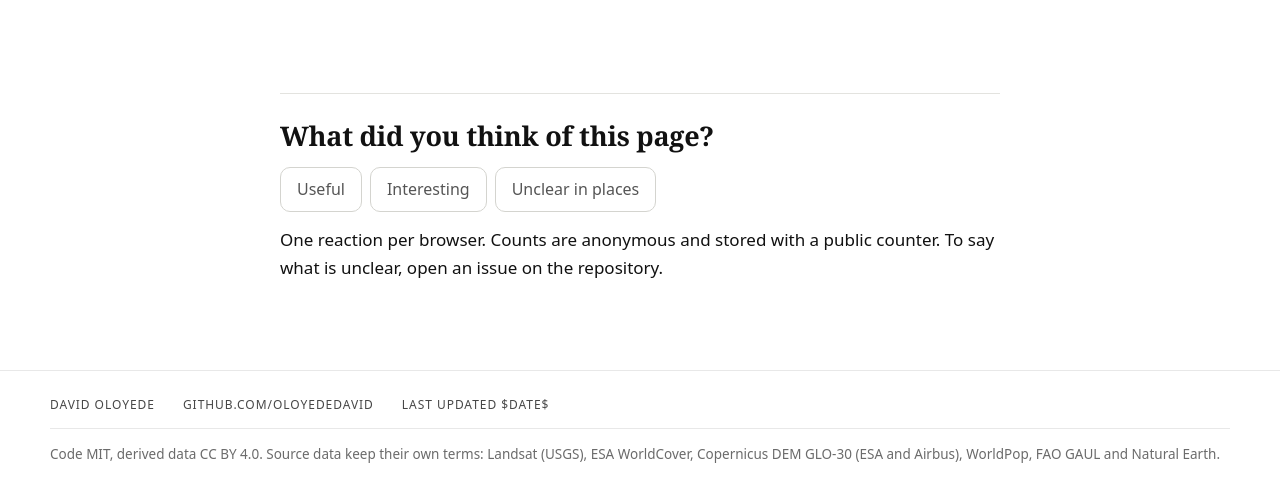
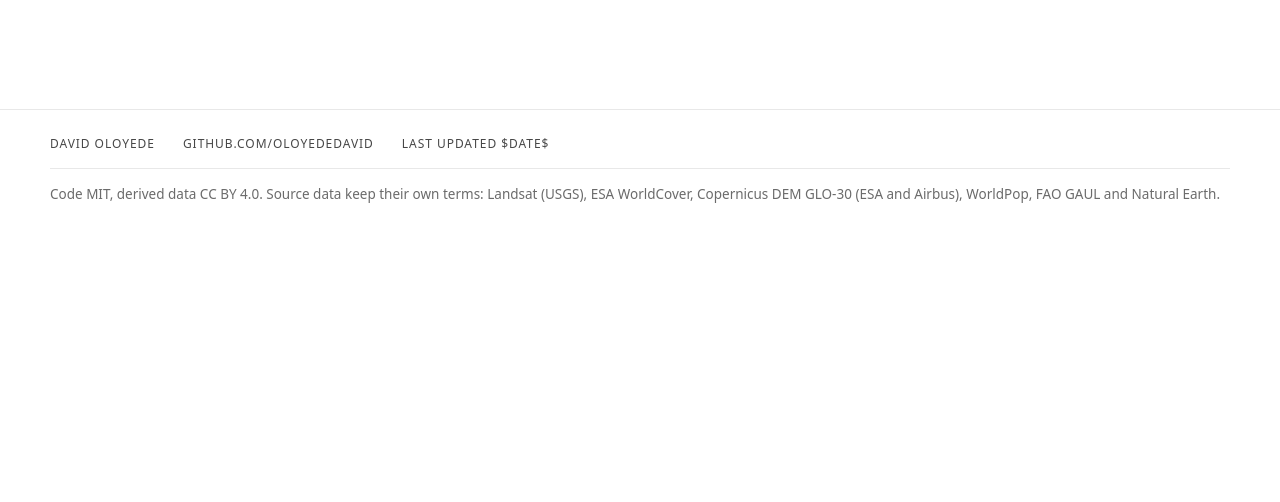
Before and after one commit to oloyededavid/Lagos-Urban-Heat-Analytics, a plain HTML site: page scripts/page_template.html in a window 1280 px wide. Shown: the part 300-802 px from the top of the page. Drawn offline with Linux system fonts and the light colour scheme; files that its build step writes are made by us from their sources; files whose address does not match are found by name; a web font is replaced by a local one.

Commit message:
Feedback moves from the template to the end of the page

```diff
--- a/scripts/page_template.html
+++ b/scripts/page_template.html
@@ -57,18 +57,6 @@
 
 $body$
 
-<section id="feedback" class="feedback" aria-labelledby="h-fb">
-    <h2 id="h-fb">What did you think of this page?</h2>
-    <div class="react-row">
-        <div class="reactions" role="group" aria-labelledby="h-fb">
-            <button type="button" class="react" data-react="Useful" aria-pressed="false">Useful <span class="rc"></span></button>
-            <button type="button" class="react" data-react="Interesting" aria-pressed="false">Interesting <span class="rc"></span></button>
-            <button type="button" class="react" data-react="Needs clarity" aria-pressed="false">Unclear in places <span class="rc"></span></button>
-        </div>
-        <span class="react-status" id="react-status" role="status"></span>
-    </div>
-    <p class="react-note">One reaction per browser. Counts are anonymous and stored with a public counter. To say what is unclear, open an issue on the repository.</p>
-</section>
 </main>
 
 <button type="button" class="to-top" id="to-top" aria-label="Back to top" hidden><svg width="14" height="14" viewBox="0 0 24 24" fill="none" stroke="currentColor" stroke-width="2.2" stroke-linecap="round" stroke-linejoin="round" aria-hidden="true"><path d="M12 19V5M5 12l7-7 7 7"/></svg></button>
```
